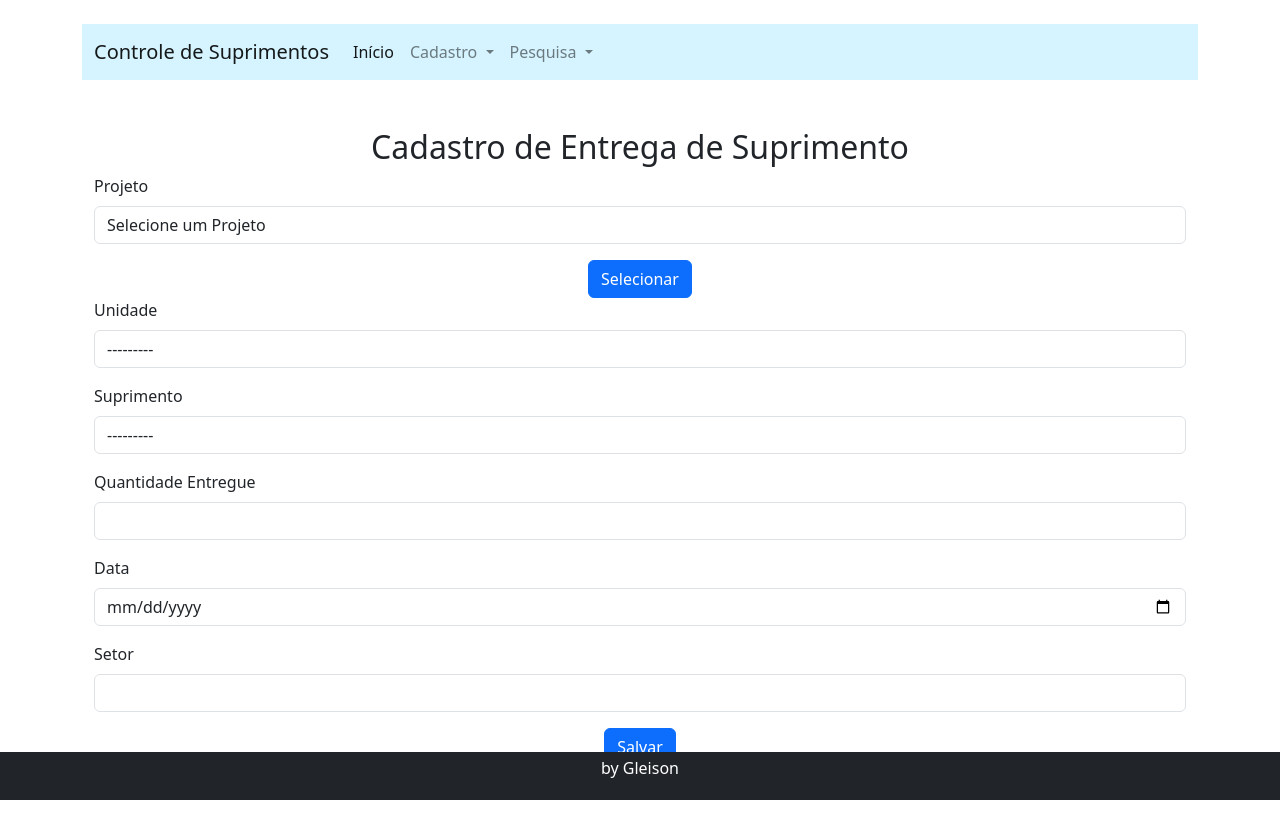
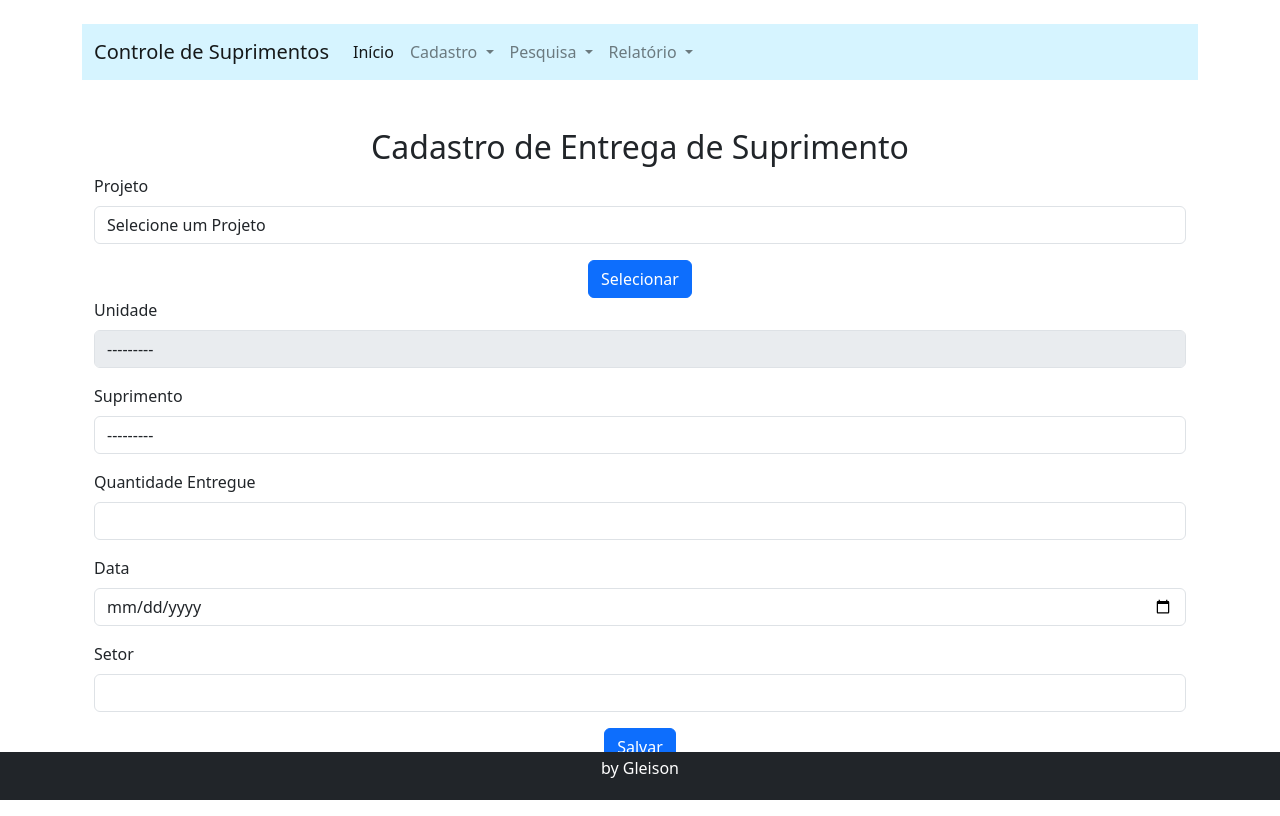
Before and after one commit to gleisonmedeiros/controlesuprimentos, a Django app: page /controlesupri/entrega_suprimento/ in a window 1280 px wide. Run offline with Django 5.2, Linux system fonts and the light colour scheme; data that the repository does not hold is empty; some libraries are stand-ins or nearby versions.

Commit message:
Corrigindo tela de entrega dos equipamentos

```diff
--- a/controlesuprimentos/cltsupri/templates/entrega_suprimento.html
+++ b/controlesuprimentos/cltsupri/templates/entrega_suprimento.html
@@ -31,9 +31,8 @@
         </div>
         </form>
 
-    <form method="POST">
+    <form method="POST" id="secondForm">
         {% csrf_token %}
-
 
             <div class="form-group">
                 <label for="{{ form.unidade.id_for_label }}">Unidade</label>
@@ -63,6 +62,7 @@
             <div class="text-center mt-3">
                 <input name="save_entrega" type="submit" class="btn btn-primary" value="Salvar"></input>
             </div>
+
     </form>
 </div>
 {% for error in errors %}
@@ -71,9 +71,9 @@
                 Unidade salva com Sucesso
             </div>
         {% else %}
-            <div id="mensagem-alerta" class="alert alert-danger" role="alert">
-                {{ error  }}
-            </div>
+            <!-- <div id="mensagem-alerta" class="alert alert-danger" role="alert">
+                {{ error }}
+            </div>-->
         {% endif %}
     {% endfor %}
 {% endblock %}
--- a/controlesuprimentos/cltsupri/templates/index.html
+++ b/controlesuprimentos/cltsupri/templates/index.html
@@ -31,9 +31,16 @@
             Pesquisa
           </a>
           <ul class="dropdown-menu" aria-labelledby="navbarDropdown">
+            <li><a class="dropdown-item" href="{% url 'pesquisa_suprimento' %}">Suprimento</a></li>
+          </ul>
+        </li>
+        <li class="nav-item dropdown">
+          <a class="nav-link dropdown-toggle" href="#" id="navbarDropdown" role="button" data-bs-toggle="dropdown" aria-expanded="false">
+            Relatório
+          </a>
+          <ul class="dropdown-menu" aria-labelledby="navbarDropdown">
             <li><a class="dropdown-item" href="{% url 'pesquisa' %}">Geral</a></li>
             <li><a class="dropdown-item" href="{% url 'total_unidade' %}">Total por unidade</a></li>
-            <li><a class="dropdown-item" href="{% url 'pesquisa_suprimento' %}">Suprimento</a></li>
           </ul>
         </li>
       </ul>
--- a/controlesuprimentos/cltsupri/views.py
+++ b/controlesuprimentos/cltsupri/views.py
@@ -119,13 +119,14 @@ def criar_unidade(request):
     return render(request, 'cadastro_unidade.html', {'form': form})
 
 def criar_suprimento(request):
-    global editar, suprimento_id
     if request.method == 'POST':
         form = SuprimentoForm(request.POST)
         if form.is_valid():
             print("funcionou")
             #if 'save_unidade' in request.POST:
             #    print("clicou")
+            editar = request.session.get('editar', None)
+            suprimento_id = request.session.get('suprimento_id_novo', None)
             if (editar == True) and (suprimento_id != None):
                 suprimento = get_object_or_404(Suprimento, id=suprimento_id)
                 form = SuprimentoForm(request.POST, instance=suprimento)
@@ -139,15 +140,16 @@ def criar_suprimento(request):
             return render(request, 'cadastro_suprimento.html', {'form': form,'errors': erro})
     else:
         suprimento_id = request.session.get('suprimento_id', None)
-        editar = False
+        request.session['suprimento_id_novo'] = suprimento_id
+        request.session['editar'] = False
         if suprimento_id != None:
             suprimento = get_object_or_404(Suprimento, id=suprimento_id)
             form = SuprimentoForm(instance=suprimento)
-            editar = True
+            request.session['editar'] = True
         else:
-            editar = False
+            request.session['editar'] = False
             form = SuprimentoForm()
-        print(editar)
+        print(request.session.get('editar', None))
         print(suprimento_id)
         request.session.pop('suprimento_id', None)
 
@@ -188,7 +190,7 @@ def entrega_suprimento(request):
                 print(projeto)
 
                 # Filtra as unidades associadas ao projeto selecionado
-                unidades = Unidade.objects.filter(projeto=projeto)
+                unidades = Unidade.objects.filter(projeto=projeto).order_by('nome')
                 form = EntregaSuprimentoForm(request.POST)
                 form.fields['unidade'].queryset = unidades  # Atualiza o queryset de unidades no formulário
 
@@ -214,6 +216,8 @@ def entrega_suprimento(request):
 
     else:
         form = EntregaSuprimentoForm()  # Se o método não for POST, cria o formulário vazio
+        #del form.fields['unidade']
+        form.fields['unidade'].disabled = True
 
     return render(request, 'entrega_suprimento.html', {'form': form, 'form_projeto': form_projeto})
 
```
Lines whose indentation alone changed are shown as unchanged.
